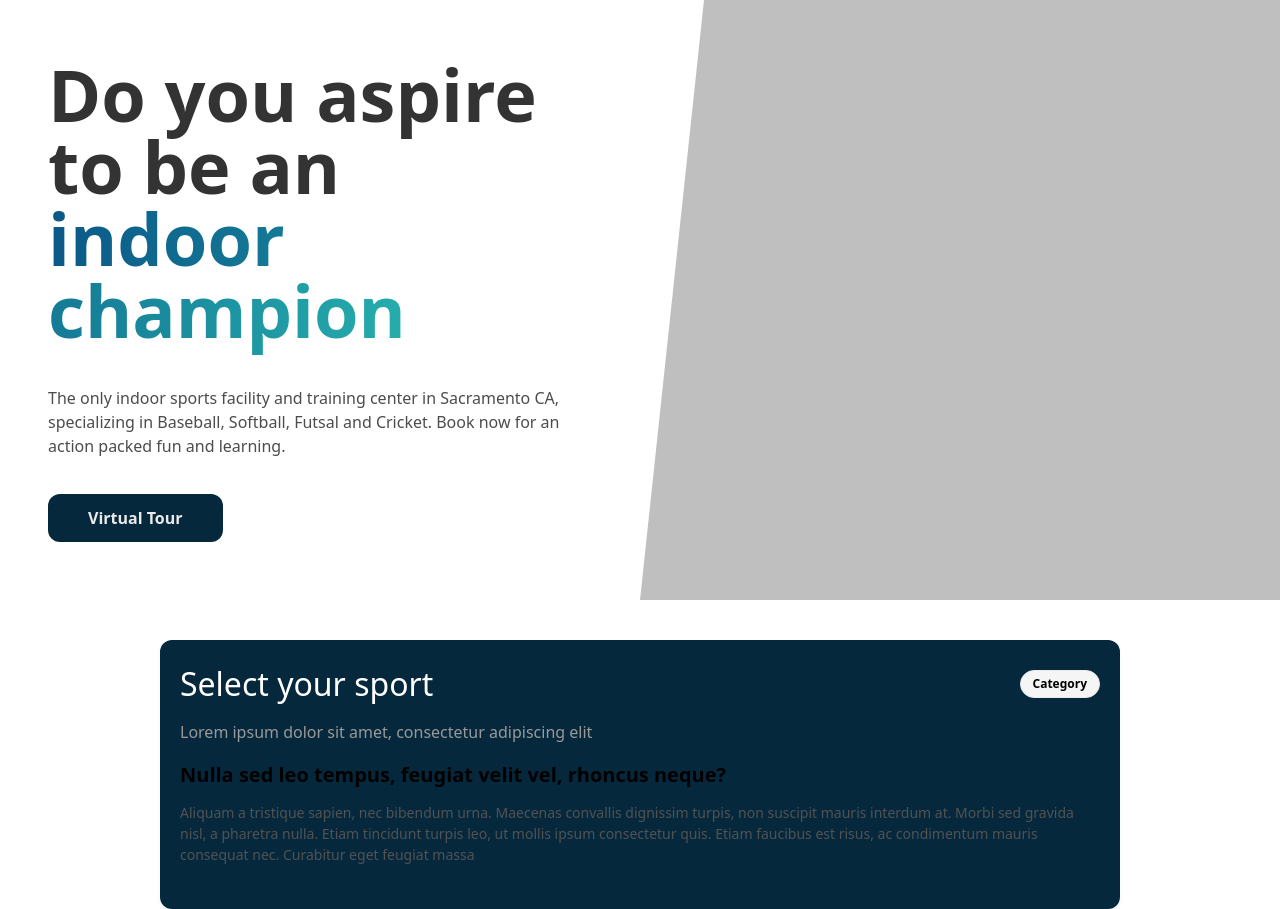
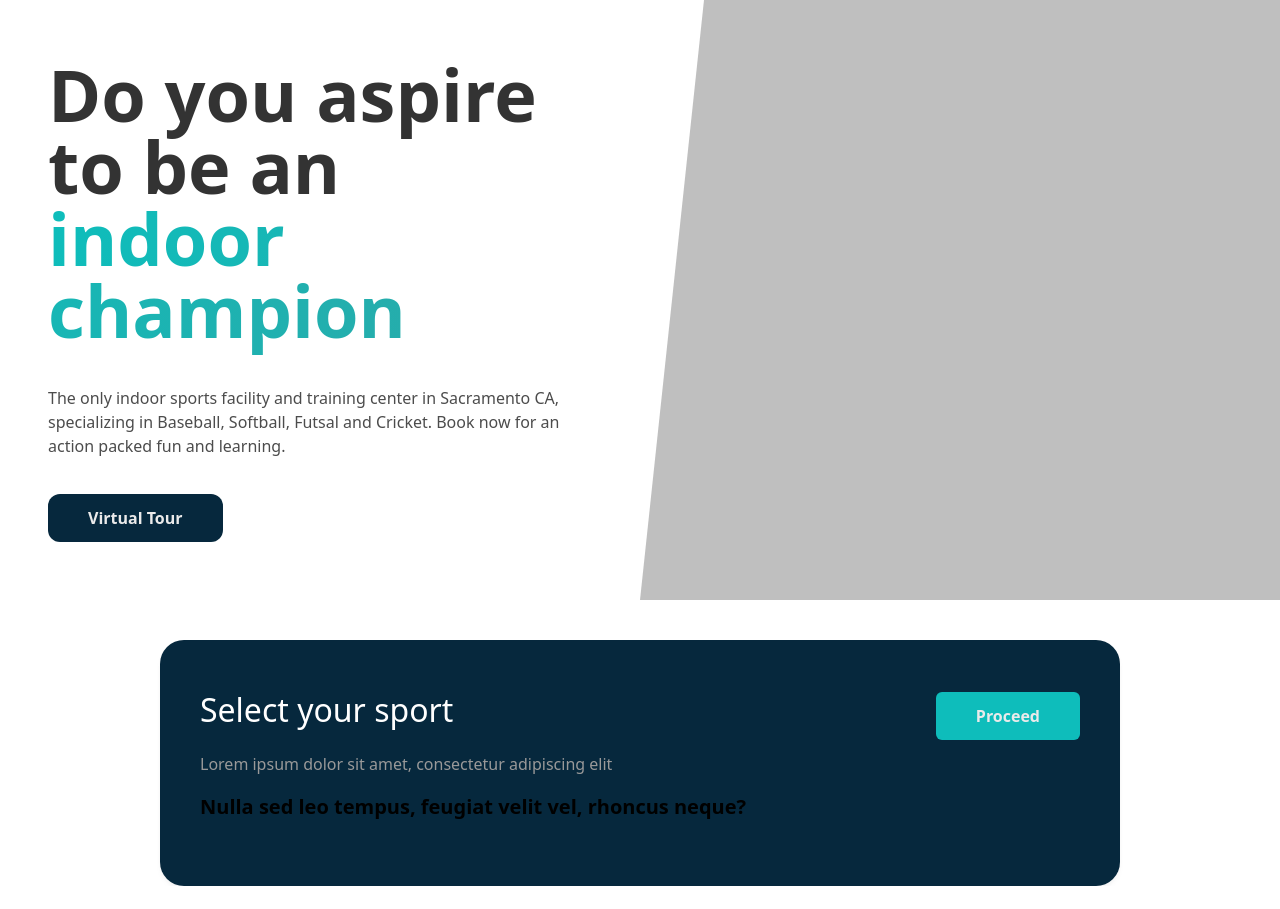
Before and after one commit to prostrikers/frontend, a React (Vite) app: page / in a window 1280 px wide. After the commit the page ends 886 px from the top, so only its background shows below. Built offline with nearby package versions, Linux system fonts and the light colour scheme; what tailwindcss-children would draw is missing.

Commit message:
feat: sports selection card component

```diff
--- /dev/null
+++ b/src/components/gobal/Button/MainContainedButton.tsx
@@ -0,0 +1,12 @@
+const MainContainedButton = (props: { href: string; text: string }) => {
+  return (
+    <a
+      className="px-10 py-3 bg-main-400 text-gray-200 text-md font-semibold rounded-md hover:bg-main-300 mt-3"
+      href={props.href}
+    >
+      {props.text}
+    </a>
+  );
+};
+
+export default MainContainedButton;
--- a/src/components/gobal/index.ts
+++ b/src/components/gobal/index.ts
@@ -1,5 +1,7 @@
 import Header from "./Header";
-import ContainedButton from "./Button";
+import ContainedButton from "./Button/ContainedButton";
+import MainContainedButton from "./Button/MainContainedButton";
 
 export { Header };
 export { ContainedButton };
+export { MainContainedButton };
--- a/src/components/sport-card/card.tsx
+++ b/src/components/sport-card/card.tsx
@@ -1,18 +1,19 @@
+import { MainContainedButton } from "../gobal";
+
 const SportsCard = () => {
   return (
     <>
       <div className="flex items-center justify-center mt-10">
-        <div className="rounded-xl p-5 shadow-md w-9/12 bg-main-900">
-          <div className="flex w-full items-center justify-between pb-3">
+        <div className="rounded-3xl p-10 shadow-md w-9/12 bg-main-900">
+          <div className="w-full items-center justify-between pb-3 md:flex">
             <div className="flex items-center space-x-3">
               <div className="text-xl font-semi-bold text-white  md:text-3xl">
                 Select your sport
               </div>
             </div>
+
             <div className="flex items-center space-x-8">
-              <button className="rounded-2xl border bg-neutral-100 px-3 py-1 text-xs font-semibold">
-                Category
-              </button>
+              <MainContainedButton href="/" text="Proceed" />
             </div>
           </div>
 
@@ -24,13 +25,6 @@ const SportsCard = () => {
             <div className="mb-3 text-xl font-bold">
               Nulla sed leo tempus, feugiat velit vel, rhoncus neque?
             </div>
-            <div className="text-sm text-neutral-600">
-              Aliquam a tristique sapien, nec bibendum urna. Maecenas convallis
-              dignissim turpis, non suscipit mauris interdum at. Morbi sed
-              gravida nisl, a pharetra nulla. Etiam tincidunt turpis leo, ut
-              mollis ipsum consectetur quis. Etiam faucibus est risus, ac
-              condimentum mauris consequat nec. Curabitur eget feugiat massa
-            </div>
           </div>
         </div>
       </div>
--- a/tailwind.config.cjs
+++ b/tailwind.config.cjs
@@ -47,7 +47,7 @@ module.exports = {
           100:"#6ED7D6",
           200:"#6ED7D6",
           300:"#25ADAC",
-          400: "#0A5888",
+          400:"#0EBDBB",
 
           800: "#06282F",
           900: "#06283D",
```
Also changed, not shown: src/components/gobal/Button/ContainedButton.tsx (renamed from src/components/gobal/Button.tsx).
